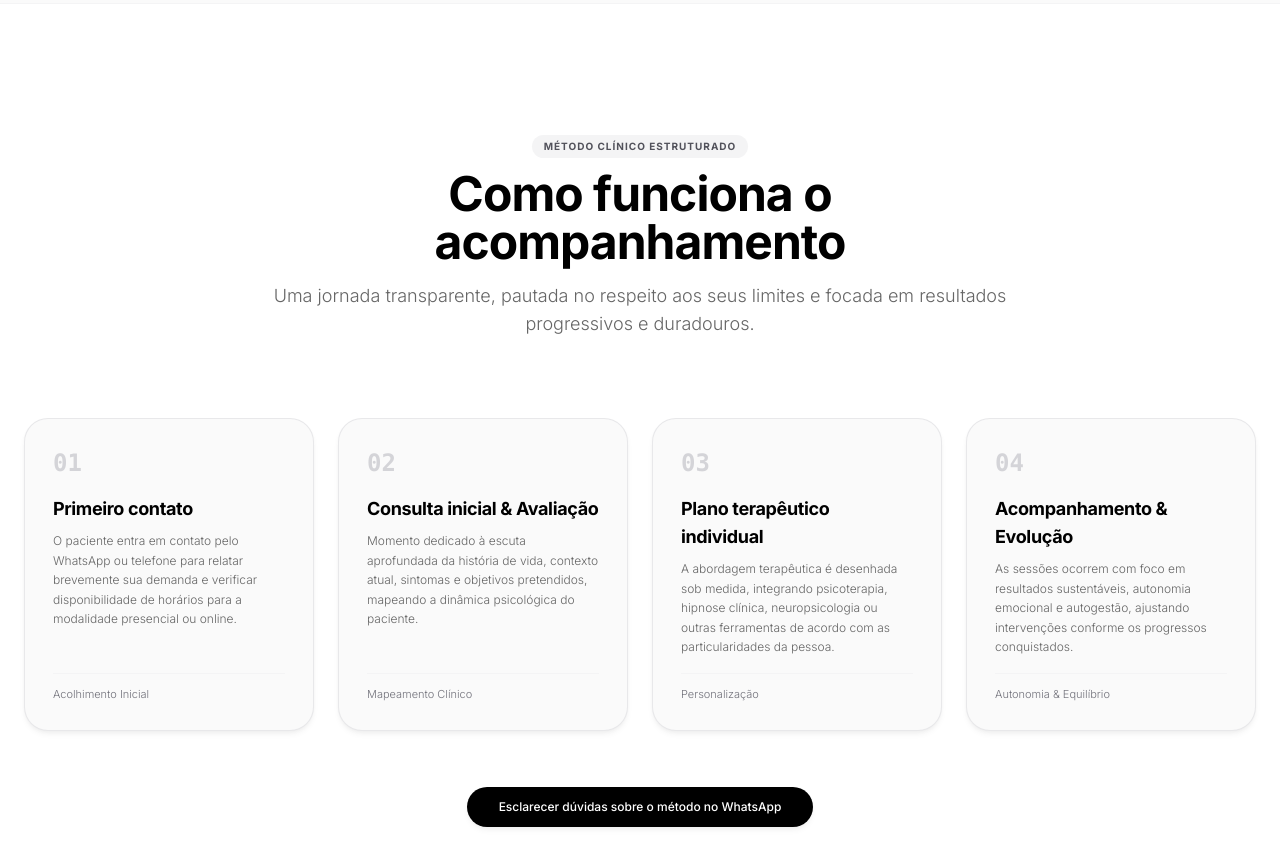
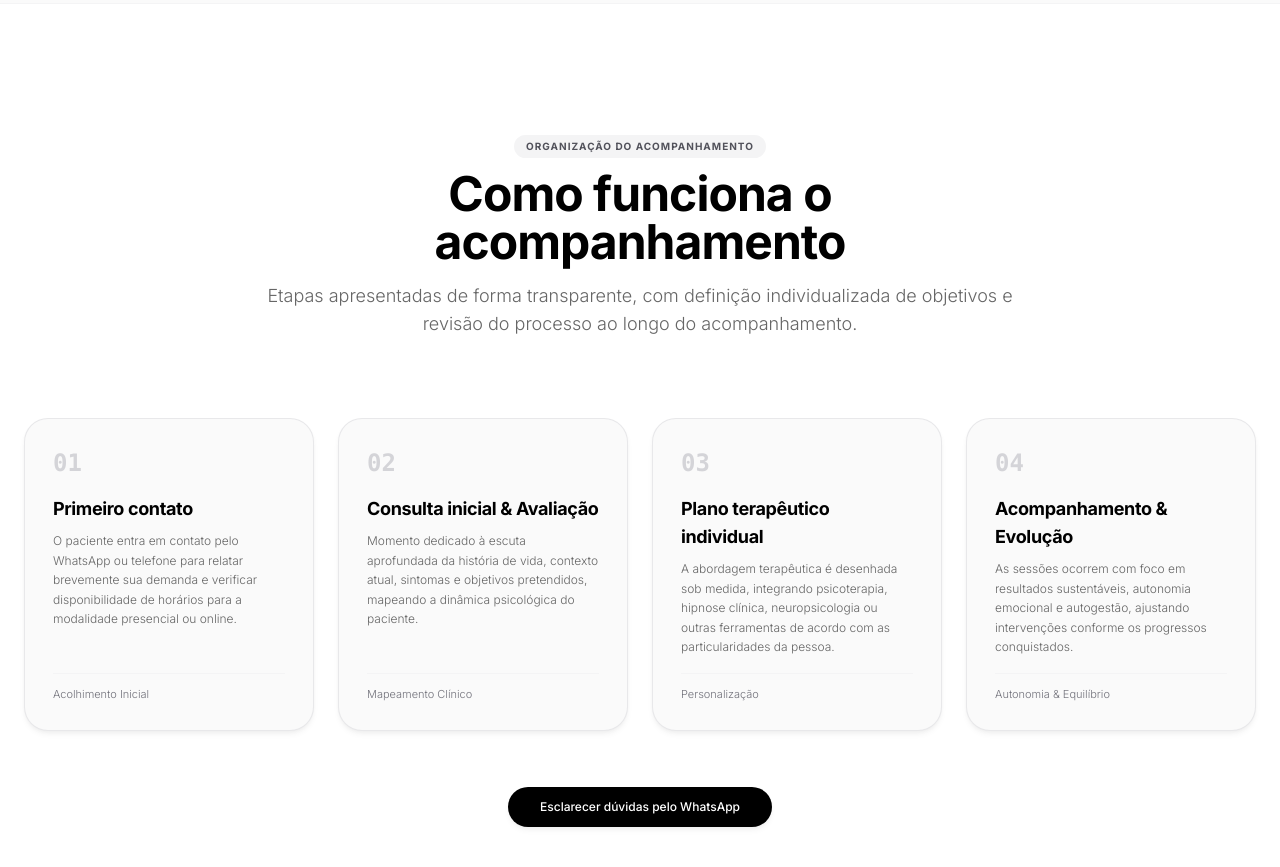
Before and after one commit to RennanLucas/cristiano-avila-site, a Next.js app: page / in a window 1280 px wide. Shown: the part 4920-5787 px from the top of the page. Built offline with nearby package versions, Linux system fonts and the light colour scheme.

Commit message:
refactor: remove outcome promises from methodology

```diff
--- a/src/components/Method.tsx
+++ b/src/components/Method.tsx
@@ -7,23 +7,16 @@ export default function Method() {
   return (
     <section id="metodologia" className="py-24 lg:py-32 bg-white relative border-t border-zinc-100">
       <div className="max-w-7xl mx-auto px-6">
-
-        {/* Header */}
         <div className="text-center max-w-3xl mx-auto mb-20">
           <span className="inline-block px-3 py-1 rounded-full bg-zinc-100 text-[10px] font-bold tracking-widest text-zinc-600 uppercase mb-3">
-            Método Clínico Estruturado
+            Organização do acompanhamento
           </span>
-
-          <h2 className="text-3xl md:text-5xl font-bold tracking-tight text-black mb-4">
-            Como funciona o acompanhamento
-          </h2>
-
+          <h2 className="text-3xl md:text-5xl font-bold tracking-tight text-black mb-4">Como funciona o acompanhamento</h2>
           <p className="text-textMuted text-base sm:text-lg font-light leading-relaxed">
-            Uma jornada transparente, pautada no respeito aos seus limites e focada em resultados progressivos e duradouros.
+            Etapas apresentadas de forma transparente, com definição individualizada de objetivos e revisão do processo ao longo do acompanhamento.
           </p>
         </div>
 
-        {/* 4 Steps Grid */}
         <div className="grid grid-cols-1 sm:grid-cols-2 lg:grid-cols-4 gap-6">
           {METHOD_STEPS.map((step, idx) => (
             <motion.div
@@ -35,40 +28,20 @@ export default function Method() {
               className="p-7 rounded-3xl bg-surface border border-zinc-200/80 shadow-apple flex flex-col justify-between"
             >
               <div>
-                <span className="font-mono text-2xl font-bold text-zinc-300 block mb-4">
-                  {step.num}
-                </span>
-
-                <h3 className="text-lg font-bold text-black tracking-tight mb-2">
-                  {step.title}
-                </h3>
-
-                <p className="text-xs text-textMuted font-light leading-relaxed mb-4">
-                  {step.desc}
-                </p>
+                <span className="font-mono text-2xl font-bold text-zinc-300 block mb-4">{step.num}</span>
+                <h3 className="text-lg font-bold text-black tracking-tight mb-2">{step.title}</h3>
+                <p className="text-xs text-textMuted font-light leading-relaxed mb-4">{step.desc}</p>
               </div>
-
-              {step.badge && (
-                <div className="pt-3 border-t border-zinc-100 text-[11px] text-zinc-500 font-light">
-                  {step.badge}
-                </div>
-              )}
+              {step.badge && <div className="pt-3 border-t border-zinc-100 text-[11px] text-zinc-500 font-light">{step.badge}</div>}
             </motion.div>
           ))}
         </div>
 
-        {/* Bottom CTA */}
         <div className="mt-14 text-center">
-          <a
-            href={buildWhatsAppLink("Olá, Dr. Cristiano! Gostaria de esclarecer dúvidas sobre as etapas do atendimento clínico.")}
-            target="_blank"
-            rel="noopener noreferrer"
-            className="btn-primary text-xs py-3 px-8 shadow-apple"
-          >
-            Esclarecer dúvidas sobre o método no WhatsApp
+          <a href={buildWhatsAppLink("Olá, Dr. Cristiano! Gostaria de esclarecer dúvidas sobre como funciona o acompanhamento psicológico.")} target="_blank" rel="noopener noreferrer" className="btn-primary text-xs py-3 px-8 shadow-apple">
+            Esclarecer dúvidas pelo WhatsApp
           </a>
         </div>
-
       </div>
     </section>
   );
```
